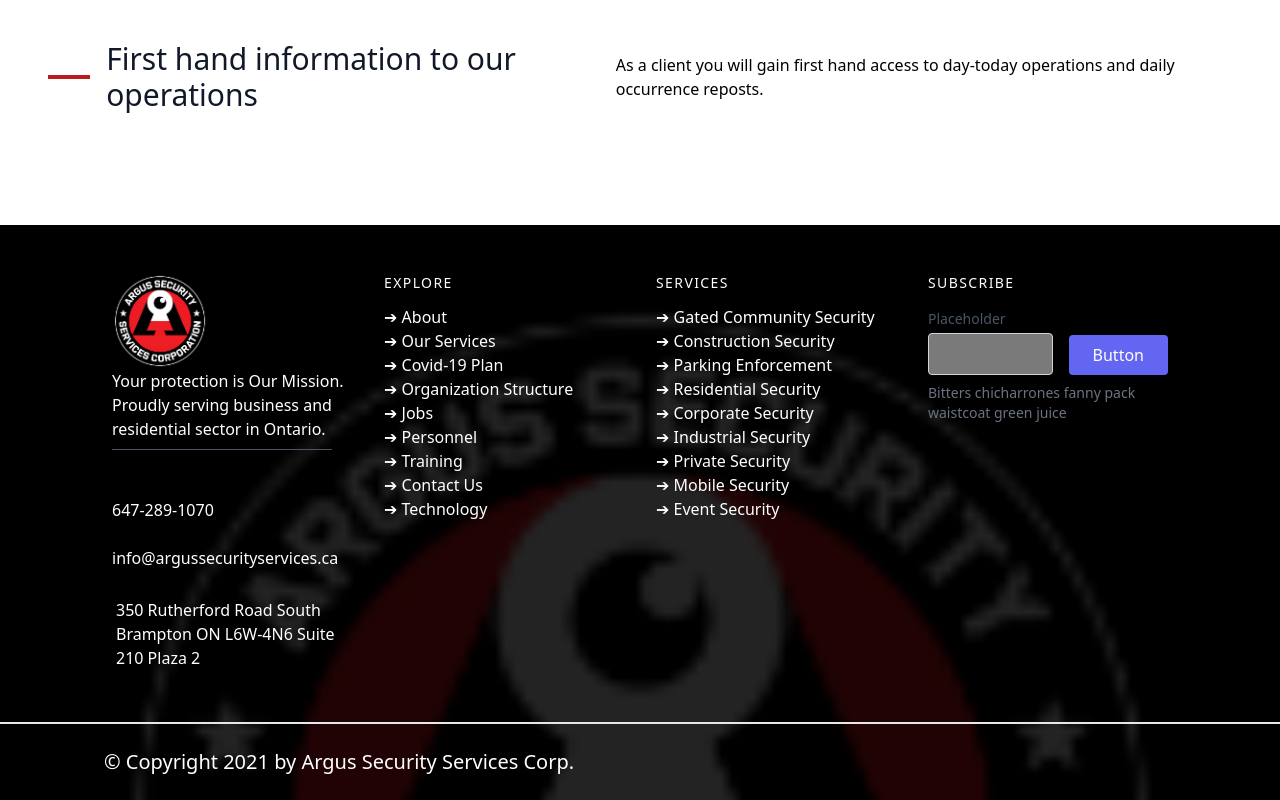
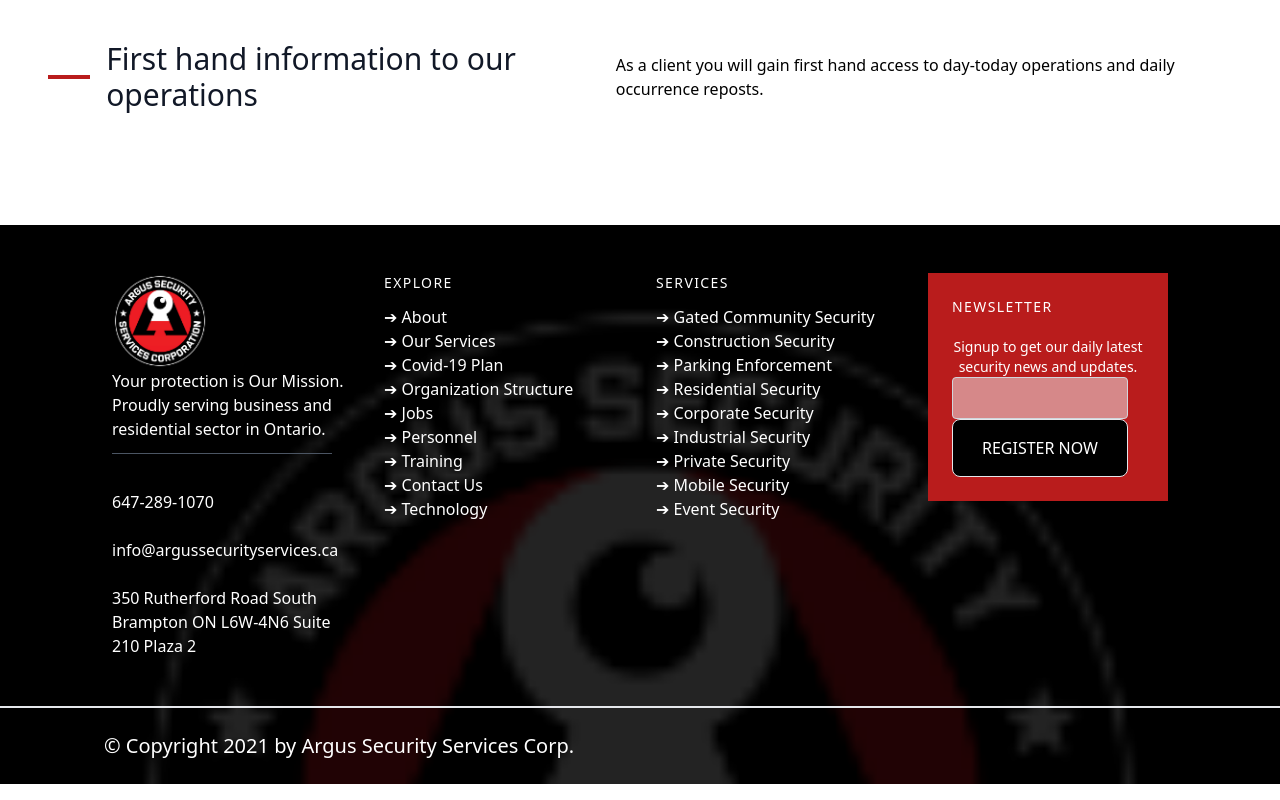
Before and after one commit to IamLucidDreamer/react, a React (Create React App) app: page /services in a window 1280 px wide. Shown: the part 555-1355 px from the top of the page. Built offline with nearby package versions, Linux system fonts and the light colour scheme.

Commit message:
Footer Fixed

```diff
--- a/src/MyComponents/Partials/Footer.js
+++ b/src/MyComponents/Partials/Footer.js
@@ -9,19 +9,19 @@
         super(props)
 
         this.state = {
-             email: ''
+             subscriber: ''
         }
     }
 
-    handleEmailChange = (event) => {
+    handleSubscriberChange = (event) => {
         this.setState({
-            email: event.target.value
+            subscriber: event.target.value
         })
 
     }
 
     handleSubmit = (event) => {
-        alert(`${this.state.email}`)
+        alert(`${this.state.subscriber}`)
         event.preventDefault()
     }
 
@@ -37,23 +37,17 @@
       <div class="lg:w-1/4 md:w-1/2 w-full px-4">
         <img class="w-24 items-center" src={logo} alt="Logo of Argus Security"/>
         <p class="text-white">Your protection is Our Mission. Proudly serving business and residential sector in Ontario.</p>
-        <hr class="border-1 border-gray-600 w-11/12 my-2 py-2" />
+        <hr class="border-1 border-gray-600 w-11/12 my-3" />
         <a href="tel:6472891070" class="p-1">
-            <div>
                 {/* <img src={phone_logo} alt="Phone Logo" /> */}
                 <p>647-289-1070</p>
-            </div>
         </a>
         <a href="mailto:info@argussecurityservices.ca" class="p-1">
-            <div>
                 {/* <img src={phone_logo} alt="Phone Logo" /> */}
                 <p>info@argussecurityservices.ca</p>
-            </div>
         </a>
-        <div class="p-1">
             {/* <img src={phone_logo} alt="Phone Logo" /> */}
             <p>350 Rutherford Road South Brampton ON L6W-4N6 Suite 210 Plaza 2</p>
-        </div>
     </div>
       <div class="lg:w-1/4 md:w-1/2 w-full px-4">
         <h2 class="title-font font-medium text-white tracking-widest text-sm mb-3">EXPLORE</h2>
@@ -119,18 +113,16 @@
           </li>
         </nav>
       </div>
-      <div class="lg:w-1/4 md:w-1/2 w-full px-4">
-        <h2 class="title-font font-medium text-white tracking-widest text-sm mb-3">SUBSCRIBE</h2>
-        <div class="flex xl:flex-nowrap md:flex-nowrap lg:flex-wrap flex-wrap justify-center items-end md:justify-start">
-          <div class="relative w-40 sm:w-auto xl:mr-4 lg:mr-0 sm:mr-4 mr-2">
-            <label for="footer-field" class="leading-7 text-sm text-gray-600">Placeholder</label>
-            <input type="text" id="footer-field" name="footer-field" class="w-full bg-gray-100 bg-opacity-50 rounded border border-gray-300 focus:bg-transparent focus:ring-2 focus:ring-indigo-200 focus:border-indigo-500 text-base outline-none text-gray-700 py-1 px-3 leading-8 transition-colors duration-200 ease-in-out"/>
-          </div>
-          <button class="lg:mt-2 xl:mt-0 flex-shrink-0 inline-flex text-white bg-indigo-500 border-0 py-2 px-6 focus:outline-none hover:bg-indigo-600 rounded">Button</button>
+      <div class="lg:w-1/4 md:w-1/2 w-full px-4 text-center items-center">
+        <div class="flex flex-col bg-red-700 items-start p-6 ">
+          <h2 class="title-font font-medium text-white tracking-widest text-sm mb-3 text-center">NEWSLETTER</h2>
+          <p class="text-white text-sm mt-2 text-center">Signup to get our daily latest
+          security news and updates.</p>
+          <form class="relative w-40 sm:w-auto xl:mr-4 lg:mr-0 sm:mr-4 mr-2">
+            <input type="email" class="w-full bg-gray-100 bg-opacity-50 rounded border border-gray-300 focus:bg-transparent focus:ring-2 focus:ring-indigo-200 focus:border-indigo-500 text-base outline-none text-gray-700 py-1 px-3 leading-8 transition-colors duration-200 ease-in-out"/>
+            <button className="w-full p-4 rounded-lg border text-white bg-black hover:bg-white hover:text-red-700 hover:border-black">REGISTER NOW</button>
+          </form>
         </div>
-        <p class="text-gray-500 text-sm mt-2 md:text-left text-center">Bitters chicharrones fanny pack
-          <br class="lg:block hidden"/>waistcoat green juice
-        </p>
       </div>
     </div>
   </div>
```
